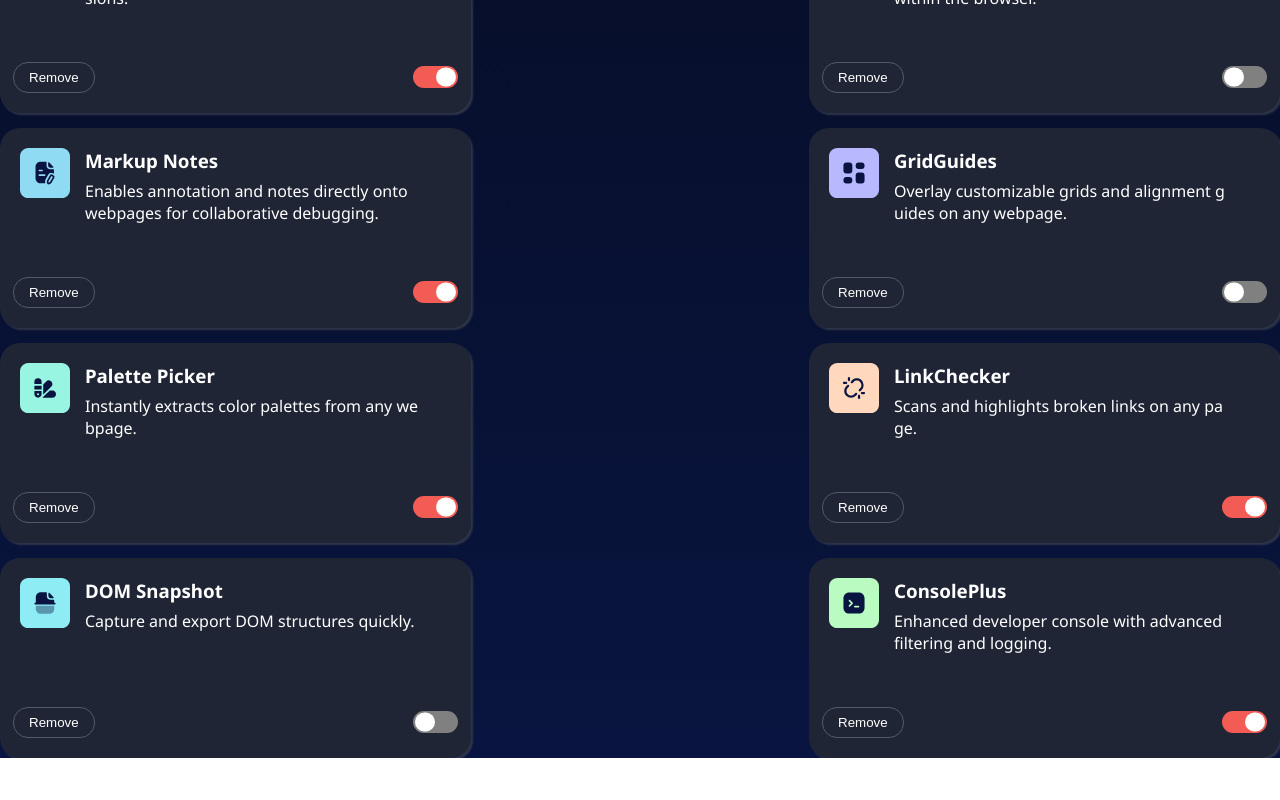
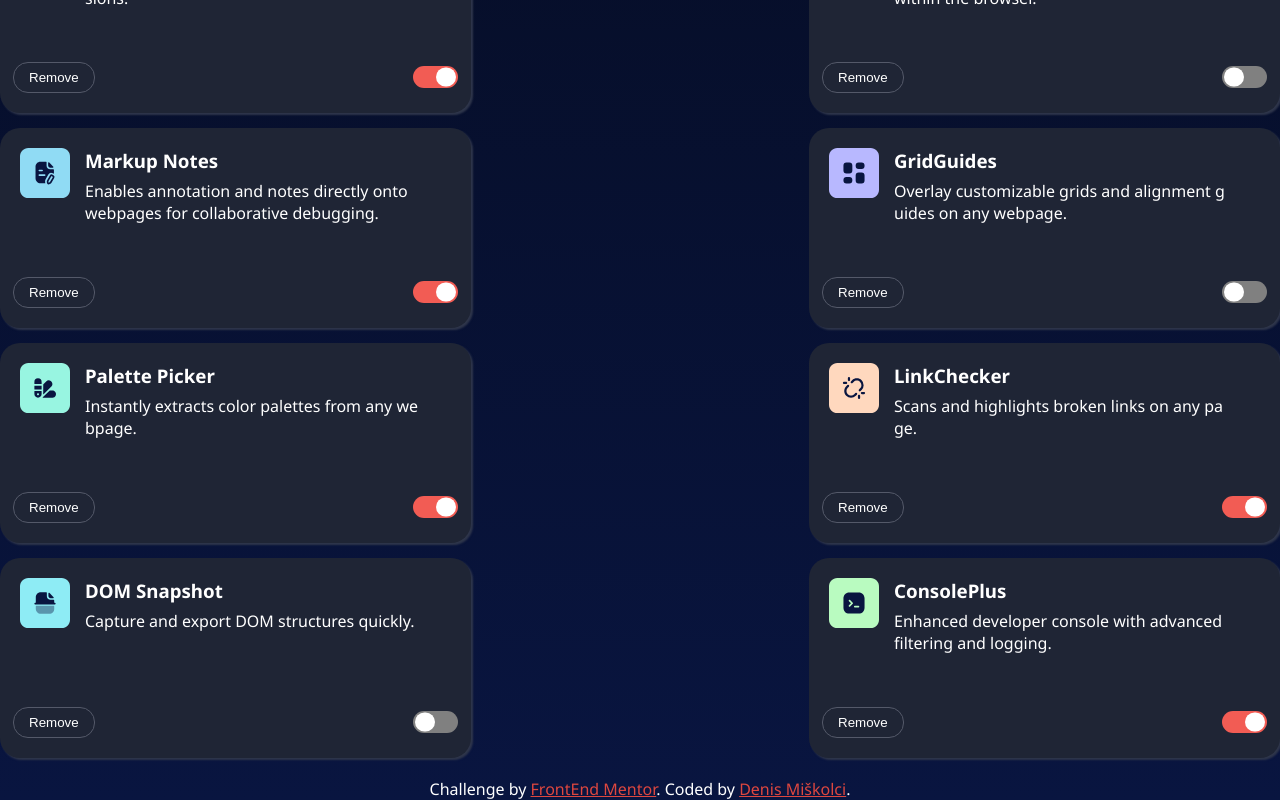
Before and after one commit to denismisko/browser-extension, a Next.js app: page / in a window 1280 px wide. Shown: the part 732-1532 px from the top of the page. Before the commit the page ends 1490 px from the top, so only its background shows below. Built offline with nearby package versions, Linux system fonts and the light colour scheme.

Commit message:
Added my name, delete unnecessary file

```diff
--- a/src/app/page.tsx
+++ b/src/app/page.tsx
@@ -92,6 +92,10 @@ export default function Layout() {
             ))
           )}
         </div>
+        <div className="name">
+          Challenge by <a href="https://www.frontendmentor.io/home">FrontEnd Mentor</a>. Coded
+          by <a href="https://github.com/denismisko">Denis Miškolci</a>.
+        </div>
       </main>
     </div>
   );
--- a/src/app/scss/page.scss
+++ b/src/app/scss/page.scss
@@ -139,6 +139,15 @@ ul {
   transform: translate(-50%, -50%);
 }
 
+.name{
+  text-align: center;
+  margin-top: 20px;
+
+  a{
+    color: $red-500;
+  }
+}
+
 //dark mode
 .dark .box {
   background: $white;
```
Also changed, not shown: src/app/scss/page.module.scss (deleted).
